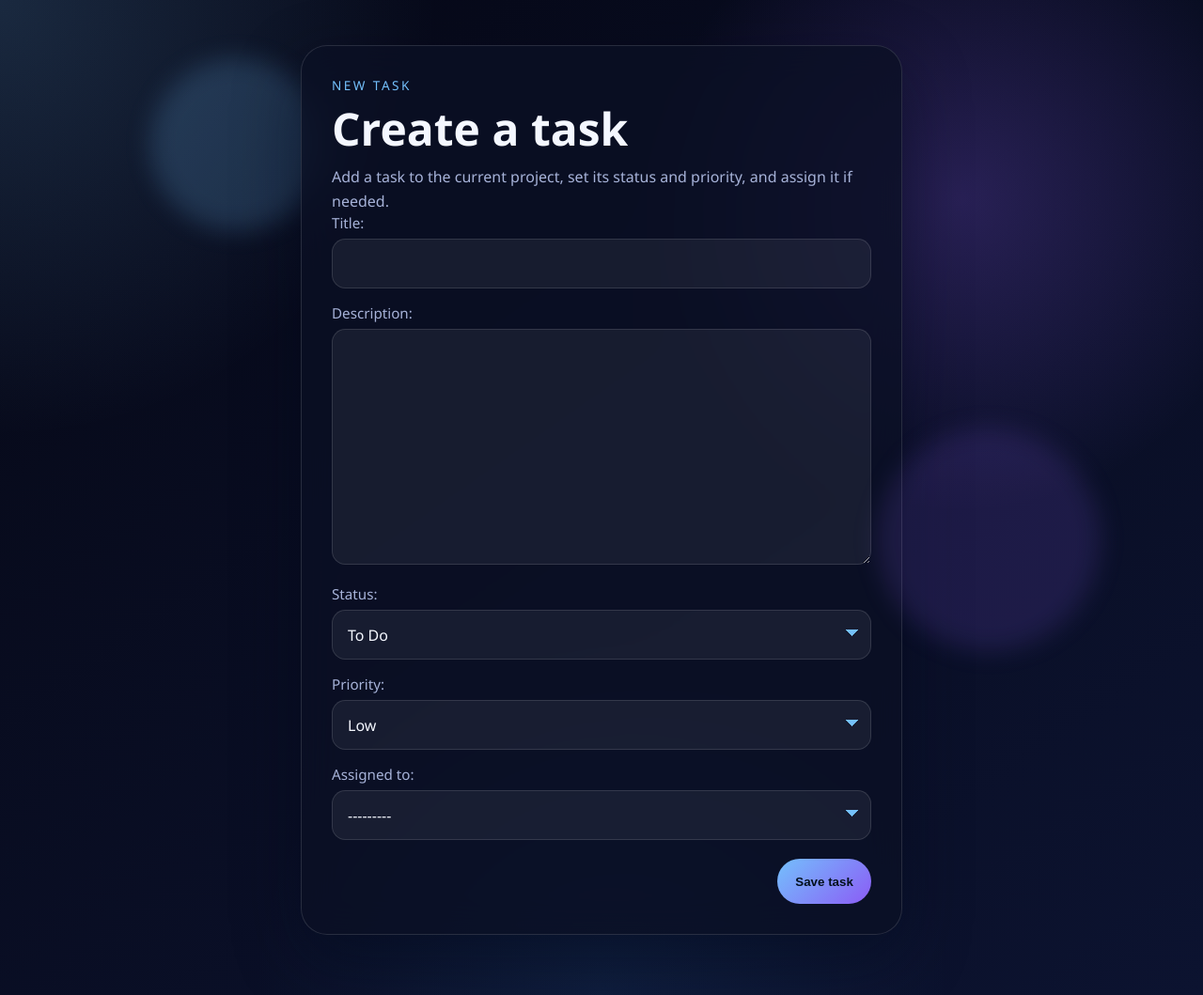
After one commit to cejnik/Django, a Django app: page /create-task/1 in a window 1280 px wide. The commit adds this page. Shown: the whole page at 94% size. Run offline with Django 5.2, Linux system fonts and the light colour scheme; a user stored in the database is signed in; tables that the repository leaves empty hold one stand-in row (values such as "Sample post").

Commit message:
add task creation logic, HTML and CSS

```diff
--- a/Django_task_manager/task_manager/static/base.css
+++ b/Django_task_manager/task_manager/static/base.css
@@ -224,7 +224,8 @@ ul.errorlist {
 }
 
 .dashboard-actions,
-.project-form-actions {
+.project-form-actions,
+.task-form-actions {
     display: flex;
     align-items: center;
     gap: 0.85rem;
@@ -374,6 +388,69 @@ ul.errorlist {
     transform: translateY(-1px);
 }
 
+.task-form p {
+    margin: 0 0 1rem;
+}
+
+.task-form label {
+    display: block;
+    margin-bottom: 0.45rem;
+    color: var(--space-muted);
+    font-size: 0.95rem;
+}
+
+.task-form input,
+.task-form textarea,
+.task-form select {
+    width: 100%;
+    padding: 0.9rem 1rem;
+    border: 1px solid rgba(255, 255, 255, 0.12);
+    border-radius: 0.9rem;
+    background: rgba(255, 255, 255, 0.06);
+    color: var(--space-text);
+    font: inherit;
+    transition: border-color 0.25s ease, transform 0.25s ease, box-shadow 0.25s ease;
+}
+
+.task-form select {
+    appearance: none;
+    -webkit-appearance: none;
+    -moz-appearance: none;
+    background-image:
+        linear-gradient(45deg, transparent 50%, var(--space-accent) 50%),
+        linear-gradient(135deg, var(--space-accent) 50%, transparent 50%);
+    background-position:
+        calc(100% - 1.15rem) calc(50% - 0.15rem),
+        calc(100% - 0.8rem) calc(50% - 0.15rem);
+    background-size: 0.45rem 0.45rem, 0.45rem 0.45rem;
+    background-repeat: no-repeat;
+    padding-right: 2.75rem;
+}
+
+.task-form select option {
+    background: #f4f7ff;
+    color: #07101f;
+}
+
+.task-form textarea {
+    min-height: 8rem;
+    resize: vertical;
+}
+
+.task-form input:focus,
+.task-form textarea:focus,
+.task-form select:focus {
+    outline: none;
+    border-color: var(--space-accent);
+    box-shadow: 0 0 0 0.25rem rgba(116, 192, 252, 0.14);
+    transform: translateY(-1px);
+}
+
+.task-form-actions {
+    margin-top: 1.25rem;
+    justify-content: flex-end;
+}
+
 .detail-grid {
     display: grid;
     grid-template-columns: repeat(auto-fit, minmax(16rem, 1fr));
--- a/Django_task_manager/task_manager/tasks/forms.py
+++ b/Django_task_manager/task_manager/tasks/forms.py
@@ -1,7 +1,7 @@
 from django.contrib.auth.models import User
 from django.contrib.auth.forms import UserCreationForm, AuthenticationForm
 from django import forms
-from .models import Project
+from .models import Project, Task
 class RegistrationForm(UserCreationForm):
     username = forms.CharField(label='Insert your username: ')
     email = forms.EmailField(label='Enter your email: ')
@@ -22,3 +22,9 @@ class ProjectCreationForm(forms.ModelForm):
     class Meta:
         model = Project
         fields = ['name', 'description']
+
+
+class TaskCreationForm(forms.ModelForm):
+    class Meta:
+        model = Task
+        fields = ['title', 'description', 'status', 'priority', 'assigned_to']
--- /dev/null
+++ b/Django_task_manager/task_manager/tasks/templates/tasks/task_creation.html
@@ -0,0 +1,21 @@
+{% extends "base.html" %}
+{% load static %}
+{% block title %}Create task{% endblock title %}
+
+{% block content %}
+<main class="dashboard-shell">
+    <section class="form-panel">
+        <p class="dashboard-eyebrow">New task</p>
+        <h1 class="dashboard-title">Create a task</h1>
+        <p class="dashboard-subtitle">Add a task to the current project, set its status and priority, and assign it if needed.</p>
+
+        <form action="" method="POST" class="task-form">
+            {% csrf_token %}
+            {{ form.as_p }}
+            <div class="task-form-actions">
+                <button type="submit" class="dashboard-link-button dashboard-link-button-solid">Save task</button>
+            </div>
+        </form>
+    </section>
+</main>
+{% endblock content %}
--- a/Django_task_manager/task_manager/tasks/urls.py
+++ b/Django_task_manager/task_manager/tasks/urls.py
@@ -10,4 +10,5 @@ urlpatterns = [
     path('dashboard/', views.dashboard, name='dashboard'),
     path('create-project/', views.createproject, name='create_project_url'),
     path('project-detail/<int:pk>/', views.project_detail, name='project_detail_url'),
+    path('create-task/<int:project_id>', views.task, name='task_url')
 ]
--- a/Django_task_manager/task_manager/tasks/views.py
+++ b/Django_task_manager/task_manager/tasks/views.py
@@ -1,5 +1,5 @@
 from django.shortcuts import render, redirect, get_object_or_404
-from .forms import RegistrationForm, ProjectCreationForm
+from .forms import RegistrationForm, ProjectCreationForm, TaskCreationForm
 from django.contrib.auth.decorators import login_required
 from .models import Project, Task
 
@@ -51,3 +51,27 @@ def project_detail(request, pk):
         'project': project,
         'tasks':tasks
     })
+
+@login_required
+def task(request, project_id):
+    project= get_object_or_404(Project, pk = project_id, created_by = request.user)
+    if request.method == 'POST':
+        form = TaskCreationForm(request.POST)
+        if form.is_valid():
+            task = Task(
+                project = project,
+                title = form.cleaned_data['title'],
+                description = form.cleaned_data['description'],
+                status = form.cleaned_data['status'],
+                priority = form.cleaned_data['priority'],
+                created_by = request.user,
+                assigned_to = form.cleaned_data['assigned_to']
+            )
+            task.save()
+            return redirect('project_detail_url', project.pk )
+
+    else:
+        form = TaskCreationForm()
+    return render(request, 'tasks/task_creation.html', {
+        'form': form
+    })
```
Also changed, not shown: other parts of Django_task_manager/task_manager/static/base.css (+21 -0 lines), Django_task_manager/task_manager/tasks/templates/tasks/project_detail.html (+5 -2 lines).
